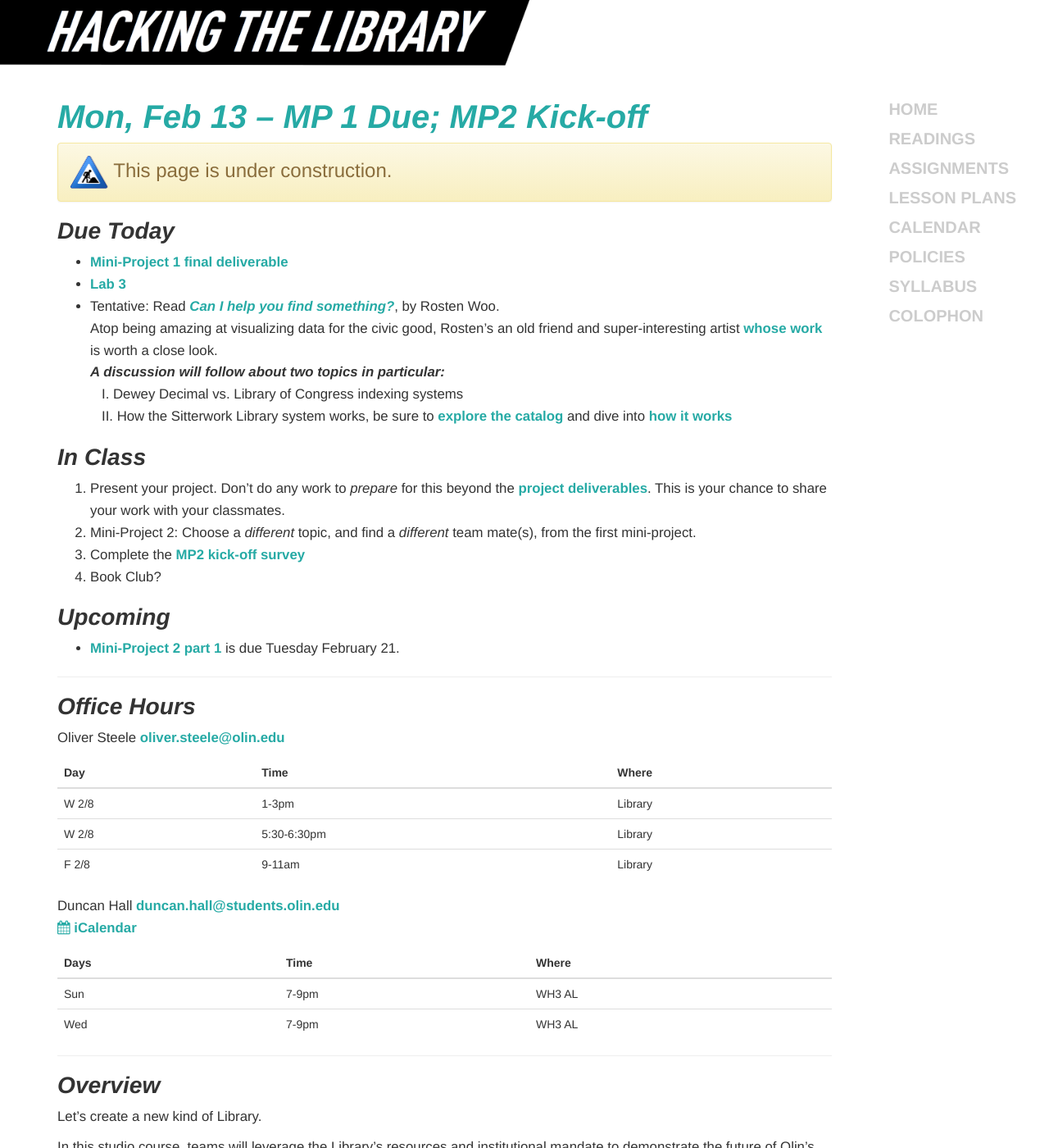
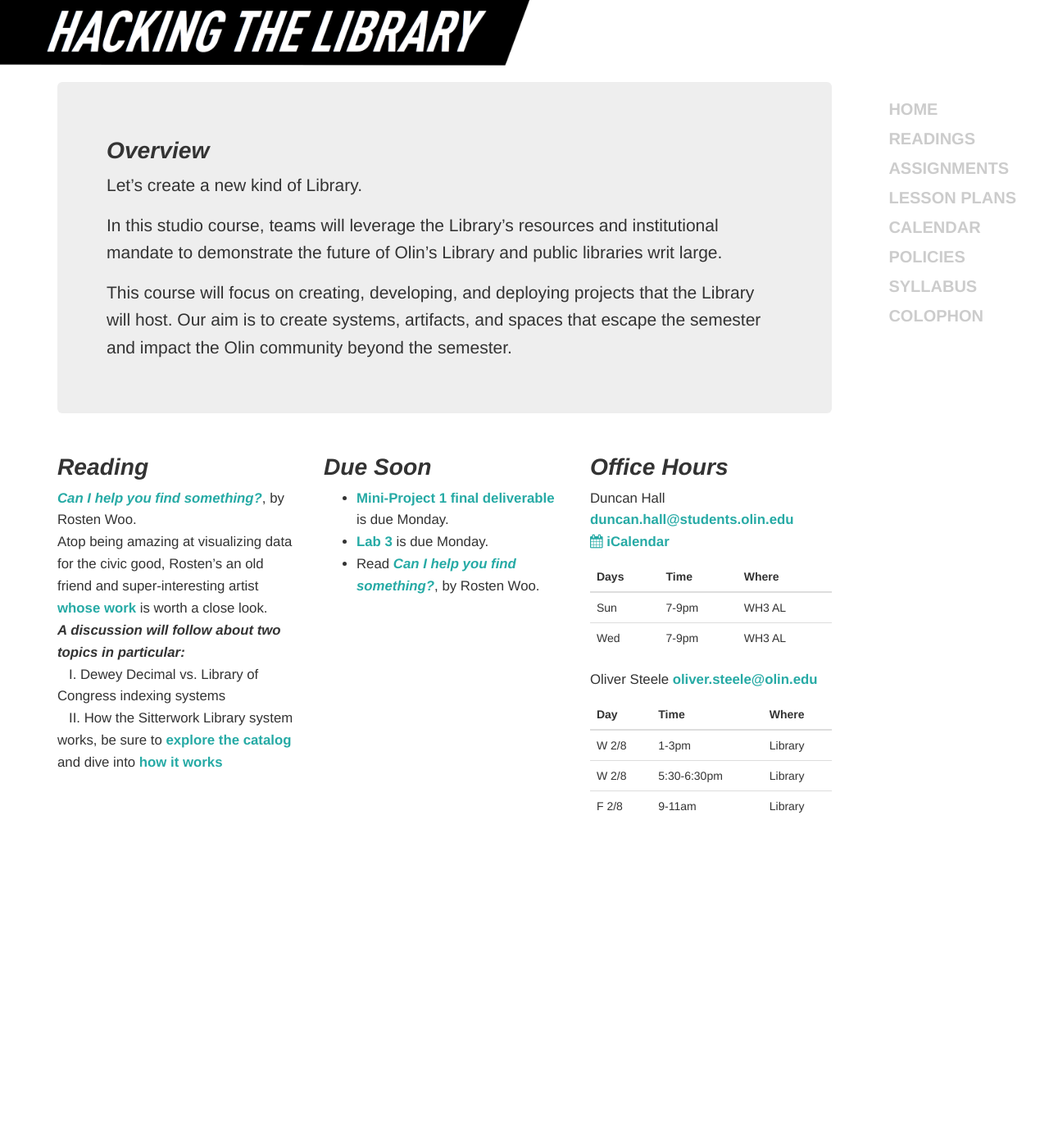
Before and after one commit to osteele/hackingthelibrary.org, a Jekyll site: the page built from index.md, in a window 1280 px wide and 1400 px high. Shown: the whole window at 82% size. Built offline with Jekyll 4.4.1, drawn with Linux system fonts in a browser that asks for light colours; some of the changed text lies outside the part shown.

Commit message:
redesign the home page

```diff
--- a/_data/readings.yml
+++ b/_data/readings.yml
@@ -24,7 +24,8 @@ twelve_factor:
 
 can_I_help_you_find_something:
   reading: >
-    Read [_Can I help you find something?_](http://www.rostenwoo.biz/index.php/abouthaystacks), by Rosten Woo.<br>
+    [_Can I help you find something?_](http://www.rostenwoo.biz/index.php/abouthaystacks), by Rosten Woo.<br>
+  assignment: >
     Atop being amazing at visualizing data for the civic good, Rosten's an old friend and super-interesting artist [whose work](http://www.rostenwoo.biz/) is worth a close look.<br>
     <b>_A discussion will follow about two topics in particular:_</b><br>
     &nbsp; &nbsp;I. Dewey Decimal vs. Library of Congress indexing systems <br>
--- /dev/null
+++ b/_includes/course_overview.md
@@ -0,0 +1,7 @@
+## Overview
+
+Let’s create a new kind of Library.
+
+In this studio course, teams will leverage the Library’s resources and institutional mandate to demonstrate the future of Olin’s Library and public libraries writ large.
+
+This course will focus on creating, developing, and deploying projects that the Library will host. Our aim is to create systems, artifacts, and spaces that escape the semester and impact the Olin community beyond the semester.
--- /dev/null
+++ b/_includes/office_hours.md
@@ -0,0 +1,21 @@
+## Office Hours
+
+Duncan Hall <duncan.hall@students.olin.edu>
+<br>
+[<i class="fa fa-calendar"></i> iCalendar](webcal://p09-calendars.icloud.com/published/2/0HsmJrKvrRZCQrGupJdLvCGi_CPXDbXA5HFworPq2R6wR4MiDQ9YI7I7lImLsjfBOWL_ntnAvSu2UgbHWy9j-79snfX5BNcKNYJFb6ptsgM)
+
+{:.table}
+Days  | Time    | Where
+----- | ------- | -------
+Sun   | 7-9pm   | WH3 AL
+Wed   | 7-9pm   | WH3 AL
+
+
+Oliver Steele <oliver.steele@olin.edu>
+
+{:.table}
+Day    | Time          | Where
+------ | ------------- | -------
+W 2/8  | 1-3pm         | Library
+W 2/8  | 5:30-6:30pm   | Library
+F 2/8  | 9-11am        | Library
--- a/index.md
+++ b/index.md
@@ -3,53 +3,30 @@ layout: default
 title: Hacking the Library
 ---
 
-
-{% if site.categories.announcement %}
-## Announcements
-
-{% for post in site.categories.announcement limit:1 %}
-{{ post.title }}
-{{ post.content }}
-{% endfor %}
-{% endif %}
+<div class="jumbotron" markdown="1">
+{% include course_overview.md %}
+</div>
 
 
-{% assign post = site.days.last %}
-# [{{ post.class_date | date: '%a, %b %-d' }} – {{ post.description }}]({{ post.url }})
-{{ post.content }}
+<div class="row">
 
----
+<div class="col-lg-4" markdown="1">
+## Reading
 
-## Office Hours
+{{site.data.readings.can_I_help_you_find_something.reading}}{{site.data.readings.can_I_help_you_find_something.assignment}}
+</div>
 
-Oliver Steele <oliver.steele@olin.edu>
+<div class="col-lg-4" markdown="1">
+## Due Soon
 
-{:.table}
-Day    | Time          | Where
------- | ------------- | -------
-W 2/8  | 1-3pm         | Library
-W 2/8  | 5:30-6:30pm   | Library
-F 2/8  | 9-11am        | Library
+* [Mini-Project 1 final deliverable]({% link _assignments/mini-project-1.md %}#part-2) is due Monday.
+* [Lab 3]({% link _assignments/lab-3.md %}) is due Monday.
+* Read {{site.data.readings.can_I_help_you_find_something.reading}}
 
-Duncan Hall <duncan.hall@students.olin.edu>
-<br>
-[<i class="fa fa-calendar"></i> iCalendar](webcal://p09-calendars.icloud.com/published/2/0HsmJrKvrRZCQrGupJdLvCGi_CPXDbXA5HFworPq2R6wR4MiDQ9YI7I7lImLsjfBOWL_ntnAvSu2UgbHWy9j-79snfX5BNcKNYJFb6ptsgM)
+</div>
 
+<div class="col-lg-4" markdown="1">
+{% include office_hours.md %}
+</div>
 
-{:.table}
-Days  | Time    | Where
------ | ------- | -------
-Sun   | 7-9pm   | WH3 AL
-Wed   | 7-9pm   | WH3 AL
-
----
-
-## Overview
-
-Let’s create a new kind of Library.
-
-In this studio course, teams will leverage the Library’s resources and institutional mandate to demonstrate the future of Olin’s Library and public libraries writ large.
-
-This course will focus on creating, developing, and deploying projects that the Library will host. Our aim is to create systems, artifacts, and spaces that escape the semester and impact the Olin community beyond the semester.
-
-The course meets Monday / Thursday 10:50-12:30pm in the Library
+</div>
```
